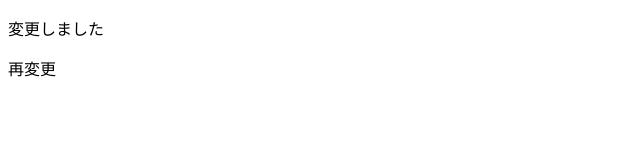
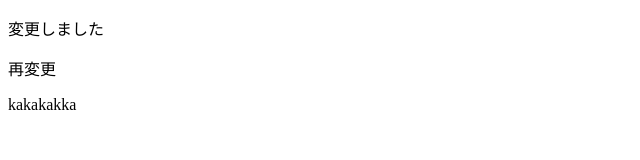
Before and after one commit to ue213/practice-web-site, a plain HTML site: page index.html in a window 1280 px wide. Shown: the full height of the page, 0-640 px from the left. Drawn offline with Linux system fonts and the light colour scheme.

Commit message:
さんdj

```diff
--- a/index.html
+++ b/index.html
@@ -8,5 +8,6 @@
 <body>
     <p>変更しました</p>
     <p>再変更</p>
+    <p>kakakakka</p>
 </body>
 </html>
```
